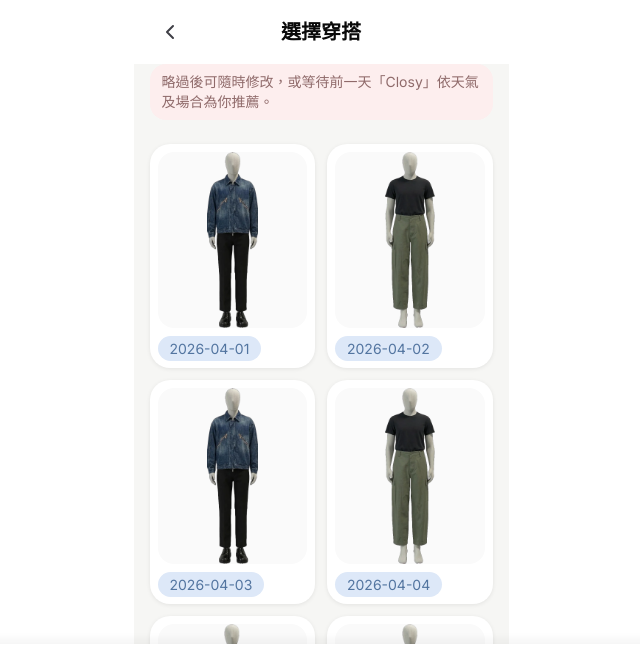
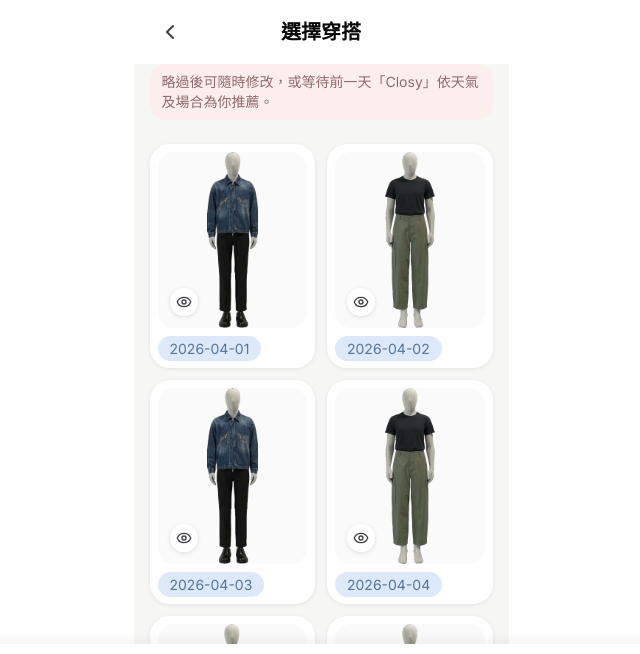
Before and after one commit to Lin4611/closy, a Next.js app: page /calendar/select-outfit in a window 1280 px wide. Shown: the top 654 px of the page, without its empty margins (319-959 px from the left). Built offline with nearby package versions, Linux system fonts and the light colour scheme; no server answers.

Commit message:
fix: align calendar core interactions with design flow

```diff
--- a/src/modules/calendar/components/SelectableOutfitCard.tsx
+++ b/src/modules/calendar/components/SelectableOutfitCard.tsx
@@ -1,4 +1,4 @@
-import { Check } from 'lucide-react'
+import { Check, Eye } from 'lucide-react'
 import Image from 'next/image'
 
 import { cn } from '@/lib/utils'
@@ -19,16 +19,22 @@ export const SelectableOutfitCard = ({
 }: SelectableOutfitCardProps) => {
   return (
     <div
+      role="button"
+      tabIndex={0}
+      onClick={onSelect}
+      onKeyDown={(event) => {
+        if (event.key === 'Enter' || event.key === ' ') {
+          event.preventDefault()
+          onSelect()
+        }
+      }}
+      aria-pressed={selected}
       className={cn(
-        'relative flex flex-col rounded-[20px] bg-white p-2 shadow-[0_1px_4px_rgba(0,0,0,0.08)]',
-        selected && 'ring-2 ring-neutral-900'
+        'relative flex cursor-pointer flex-col rounded-[20px] bg-white p-2 text-left shadow-[0_1px_4px_rgba(0,0,0,0.08)] transition-shadow',
+        selected ? 'ring-2 ring-neutral-900' : 'hover:shadow-[0_4px_12px_rgba(0,0,0,0.08)]'
       )}
     >
-      <button
-        type="button"
-        onClick={onPreview}
-        className="relative flex h-44 items-center justify-center overflow-hidden rounded-[16px] bg-neutral-50"
-      >
+      <div className="relative flex h-44 items-center justify-center overflow-hidden rounded-[16px] bg-neutral-50">
         <Image
           src={outfit.imageUrl}
           alt="穿搭預覽"
@@ -36,17 +42,31 @@ export const SelectableOutfitCard = ({
           height={176}
           className="h-44 w-30 object-contain"
         />
+        <button
+          type="button"
+          onClick={(event) => {
+            event.stopPropagation()
+            onPreview()
+          }}
+          aria-label="查看穿搭詳情"
+          className="absolute inset-y-3 left-3 flex w-18 items-center justify-center rounded-[12px] bg-transparent text-neutral-700"
+        >
+          <span className="sr-only">查看穿搭詳情</span>
+        </button>
+        <span className="pointer-events-none absolute left-3 bottom-3 flex size-7 items-center justify-center rounded-full bg-white/90 text-neutral-700 shadow-[0_1px_4px_rgba(0,0,0,0.12)]">
+          <Eye className="size-4" strokeWidth={2} />
+        </span>
         {selected ? (
           <span className="absolute top-2 right-2 flex size-6 items-center justify-center rounded-full bg-neutral-900 text-white">
             <Check className="size-4" strokeWidth={2.5} />
           </span>
         ) : null}
-      </button>
-      <button type="button" onClick={onSelect} className="pt-2 text-left">
+      </div>
+      <div className="pt-2">
         <span className="rounded-full bg-[#DDE8F8] px-3 py-1 font-paragraph-sm text-[#5375A0]">
           {outfit.savedAt}
         </span>
-      </button>
+      </div>
     </div>
   )
 }
--- a/src/pages/calendar/[date]/edit.tsx
+++ b/src/pages/calendar/[date]/edit.tsx
@@ -1,7 +1,6 @@
 import { useRouter } from 'next/router'
 import { useEffect, useMemo, useState } from 'react'
 
-import { CalendarDeleteEntryDialog } from '@/modules/calendar/components/CalendarDeleteEntryDialog'
 import { CalendarForm } from '@/modules/calendar/components/CalendarForm'
 import { CalendarHeader } from '@/modules/calendar/components/CalendarHeader'
 import { CalendarOccasionChangeDialog } from '@/modules/calendar/components/CalendarOccasionChangeDialog'
@@ -12,7 +11,7 @@ import type { CalendarEntry } from '@/modules/calendar/types'
 import { clearCalendarFormDraft, clearCalendarSelectedOutfitDraft, getCalendarSelectedOutfitDraft, saveCalendarFormDraft } from '@/modules/calendar/utils/calendarDraftStorage'
 import { buildCalendarSelectOutfitReturnTo, buildCalendarSelectOutfitRoute, parseCalendarEditDateParam } from '@/modules/calendar/utils/calendarNavigation'
 import { getSelectableOutfitSummaryById } from '@/modules/calendar/utils/calendarOutfitAdapter'
-import { canDeleteCalendarEntry, canEditCalendarDate, hasSelectedOutfit, isCalendarDateBlocked, shouldResetSelectedOutfit } from '@/modules/calendar/utils/calendarRules'
+import { canEditCalendarDate, hasSelectedOutfit, isCalendarDateBlocked, shouldResetSelectedOutfit } from '@/modules/calendar/utils/calendarRules'
 import { AppShell } from '@/modules/common/components/AppShell'
 import type { Occasion } from '@/modules/common/types/occasion'
 
@@ -34,15 +33,13 @@ const buildInitialFormState = (entry: CalendarEntry): CalendarEditFormState => {
 
 const CalendarEditContent = ({ entry }: { entry: CalendarEntry }) => {
   const router = useRouter()
-  const { entries, updateEntry, deleteEntry } = useCalendarStore()
+  const { entries, updateEntry } = useCalendarStore()
   const initialFormState = useMemo(() => buildInitialFormState(entry), [entry])
   const [occasionKey, setOccasionKey] = useState<Occasion | null>(initialFormState.occasionKey)
   const [date, setDate] = useState(initialFormState.date)
   const [selectedOutfitId, setSelectedOutfitId] = useState<string | null>(initialFormState.selectedOutfitId)
   const [pendingOccasionKey, setPendingOccasionKey] = useState<Occasion | null>(null)
-  const [isDeleteDialogOpen, setIsDeleteDialogOpen] = useState(false)
   const [isSuccessDialogOpen, setIsSuccessDialogOpen] = useState(false)
-  const [successTitle, setSuccessTitle] = useState('編輯成功')
   const [isOccasionChangeDialogOpen, setIsOccasionChangeDialogOpen] = useState(false)
 
   useEffect(() => {
@@ -87,7 +84,6 @@ const CalendarEditContent = ({ entry }: { entry: CalendarEntry }) => {
 
     clearCalendarFormDraft()
     clearCalendarSelectedOutfitDraft()
-    setSuccessTitle('編輯成功')
     setIsSuccessDialogOpen(true)
   }
 
@@ -109,25 +105,6 @@ const CalendarEditContent = ({ entry }: { entry: CalendarEntry }) => {
           }}
           onSubmit={handleSubmit}
         />
-        {canDeleteCalendarEntry(entry) ? (
-          <div className="px-4 pb-8">
-            <button type="button" onClick={() => setIsDeleteDialogOpen(true)} className="w-full text-left font-paragraph-sm text-neutral-400">
-              刪除此行事曆
-            </button>
-          </div>
-        ) : null}
-        <CalendarDeleteEntryDialog
-          open={isDeleteDialogOpen}
-          onClose={() => setIsDeleteDialogOpen(false)}
-          onConfirm={() => {
-            deleteEntry(entry.id)
-            clearCalendarFormDraft()
-            clearCalendarSelectedOutfitDraft()
-            setIsDeleteDialogOpen(false)
-            setSuccessTitle('已刪除行事曆')
-            setIsSuccessDialogOpen(true)
-          }}
-        />
         <CalendarOccasionChangeDialog
           open={isOccasionChangeDialogOpen}
           onClose={() => setIsOccasionChangeDialogOpen(false)}
@@ -143,10 +120,14 @@ const CalendarEditContent = ({ entry }: { entry: CalendarEntry }) => {
         />
         <CalendarSuccessDialog
           open={isSuccessDialogOpen}
-          title={successTitle}
+          title="編輯成功"
           onClose={() => {
             setIsSuccessDialogOpen(false)
-            void router.push('/calendar')
+            const targetMonth = date ? `${date.slice(0, 4)}年${date.slice(5, 7)}月` : `${entry.date.slice(0, 4)}年${entry.date.slice(5, 7)}月`
+            void router.push({
+              pathname: '/calendar',
+              query: { month: targetMonth },
+            })
           }}
         />
       </div>
--- a/src/pages/calendar/index.tsx
+++ b/src/pages/calendar/index.tsx
@@ -28,7 +28,19 @@ const CalendarPage = () => {
     )
     return uniqueMonths.length > 0 ? uniqueMonths : ['2026年03月']
   }, [entries])
-  const [selectedMonth, setSelectedMonth] = useState(monthOptions[0] ?? '2026年03月')
+  const requestedMonth = typeof router.query.month === 'string' ? router.query.month : null
+  const [userSelectedMonth, setUserSelectedMonth] = useState<string | null>(null)
+  const selectedMonth = useMemo(() => {
+    if (userSelectedMonth && monthOptions.includes(userSelectedMonth)) {
+      return userSelectedMonth
+    }
+
+    if (requestedMonth && monthOptions.includes(requestedMonth)) {
+      return requestedMonth
+    }
+
+    return monthOptions[0] ?? '2026年03月'
+  }, [monthOptions, requestedMonth, userSelectedMonth])
 
   const visibleEntries = useMemo(() => {
     const normalized = selectedMonth.replace('年', '-').replace('月', '')
@@ -57,7 +69,7 @@ const CalendarPage = () => {
           month={selectedMonth}
           monthOptions={monthOptions}
           isSynced={isSynced}
-          onMonthChange={setSelectedMonth}
+          onMonthChange={setUserSelectedMonth}
           onSyncChange={setIsSynced}
         />
         <div className="flex flex-1 flex-col gap-4 px-4 pb-6">
--- a/src/pages/calendar/new.tsx
+++ b/src/pages/calendar/new.tsx
@@ -94,7 +94,11 @@ const CalendarNewPage = () => {
           title="新增成功"
           onClose={() => {
             setIsSuccessDialogOpen(false)
-            void router.push('/calendar')
+            const targetMonth = date ? `${date.slice(0, 4)}年${date.slice(5, 7)}月` : null
+            void router.push({
+              pathname: '/calendar',
+              query: targetMonth ? { month: targetMonth } : undefined,
+            })
           }}
         />
       </div>
--- a/src/pages/calendar/select-outfit.tsx
+++ b/src/pages/calendar/select-outfit.tsx
@@ -7,7 +7,7 @@ import { SelectableOutfitCard } from '@/modules/calendar/components/SelectableOu
 import { SelectableOutfitEmptyState } from '@/modules/calendar/components/SelectableOutfitEmptyState'
 import { useCalendarOutfits } from '@/modules/calendar/hooks/useCalendarOutfits'
 import { getCalendarFormDraft, saveCalendarSelectedOutfitDraft } from '@/modules/calendar/utils/calendarDraftStorage'
-import { buildOutfitDetailReturnTo } from '@/modules/calendar/utils/calendarNavigation'
+import { buildCalendarSelectOutfitRoute, buildOutfitDetailReturnTo } from '@/modules/calendar/utils/calendarNavigation'
 import { AppShell } from '@/modules/common/components/AppShell'
 
 const CalendarSelectOutfitPage = () => {
@@ -52,7 +52,10 @@ const CalendarSelectOutfitPage = () => {
                     void router.push(
                       buildOutfitDetailReturnTo({
                         outfitId: outfit.id,
-                        returnTo: '/calendar/select-outfit',
+                        returnTo: buildCalendarSelectOutfitRoute({
+                          returnTo,
+                          date: formDraft?.date ?? null,
+                        }),
                       })
                     )
                   }
```
